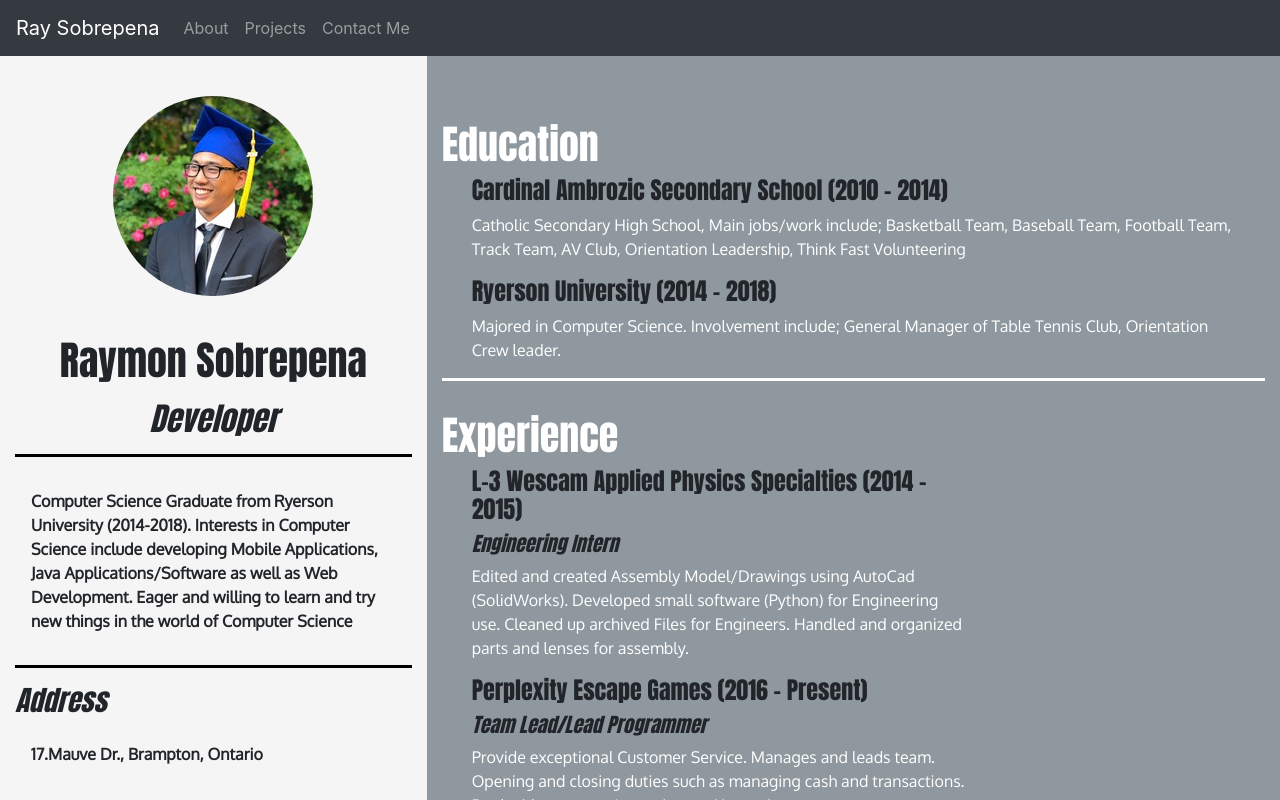
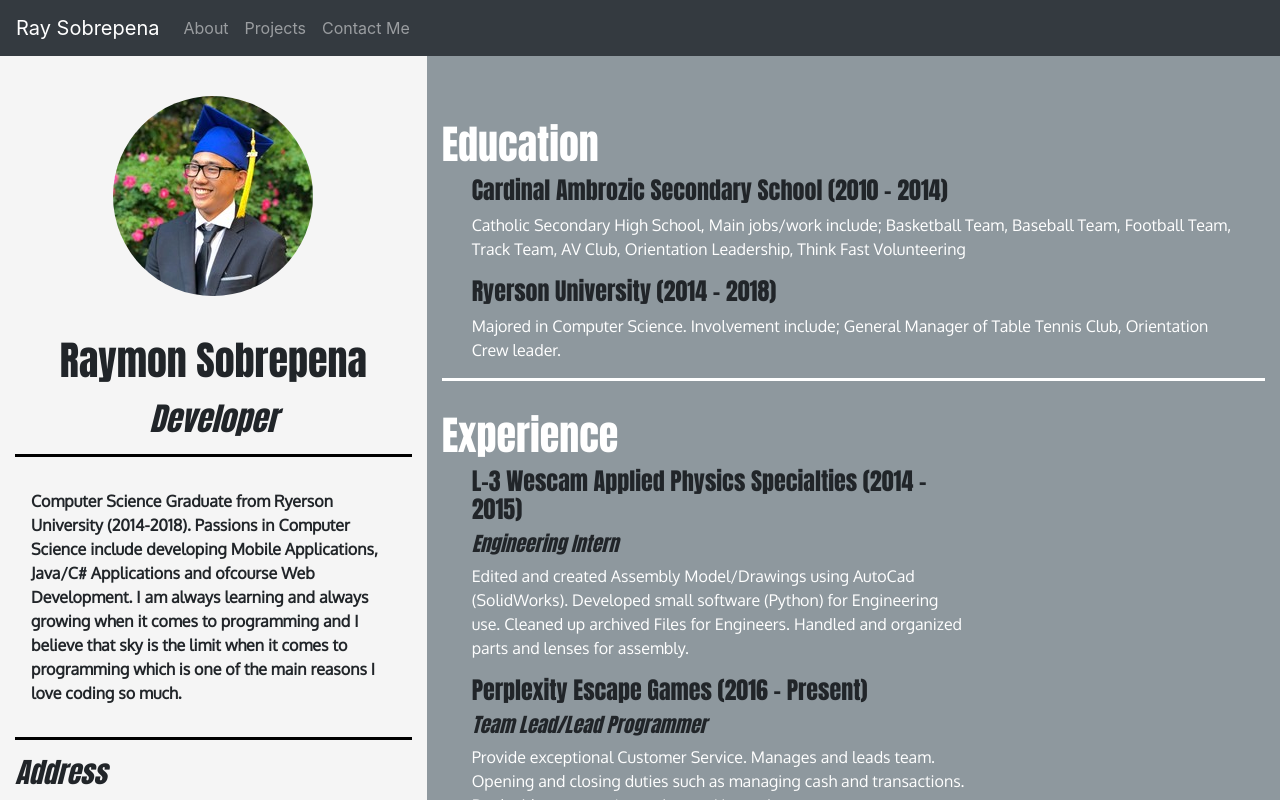
Before and after one commit to rsobrepe/myPortfolio, a React (Create React App) app: page /about in a window 1280 px wide. Shown: the top 800 px of the page. Built offline with nearby package versions, Linux system fonts and the light colour scheme.

Commit message:
Minor updates

```diff
--- a/src/App.css
+++ b/src/App.css
@@ -21,7 +21,7 @@ body, html {
 }
 
 .main-background .social-links i{
-  color: white;
+  color: whitesmoke;
   font-size: 5em;
   padding: 8px;
 }
@@ -35,7 +35,7 @@ body, html {
   text-align: center;
   font-size: 5em;
   padding-top: 5em;
-  color:white;
+  color:whitesmoke;
 }
 /****************************/
 
--- a/src/components/about.jsx
+++ b/src/components/about.jsx
@@ -17,8 +17,9 @@ class About extends Component{
                     <hr style={{borderTop: '3px solid black', width: '100%'}}/>
                     <p>
                     Computer Science Graduate from Ryerson University (2014-2018).
-                    Interests in Computer Science include developing Mobile Applications, Java Applications/Software as well as Web Development.
-                    Eager and willing to learn and try new things in the world of Computer Science
+                    Passions in Computer Science include developing Mobile Applications, Java/C# Applications and ofcourse Web Development.
+                    I am always learning and always growing when it comes to programming and I believe that sky is the limit when it comes to programming which is one of the
+                    main reasons I love coding so much.
                     </p>
 
                     <hr style={{borderTop: '3px solid black', width: '100%'}}/>
```
